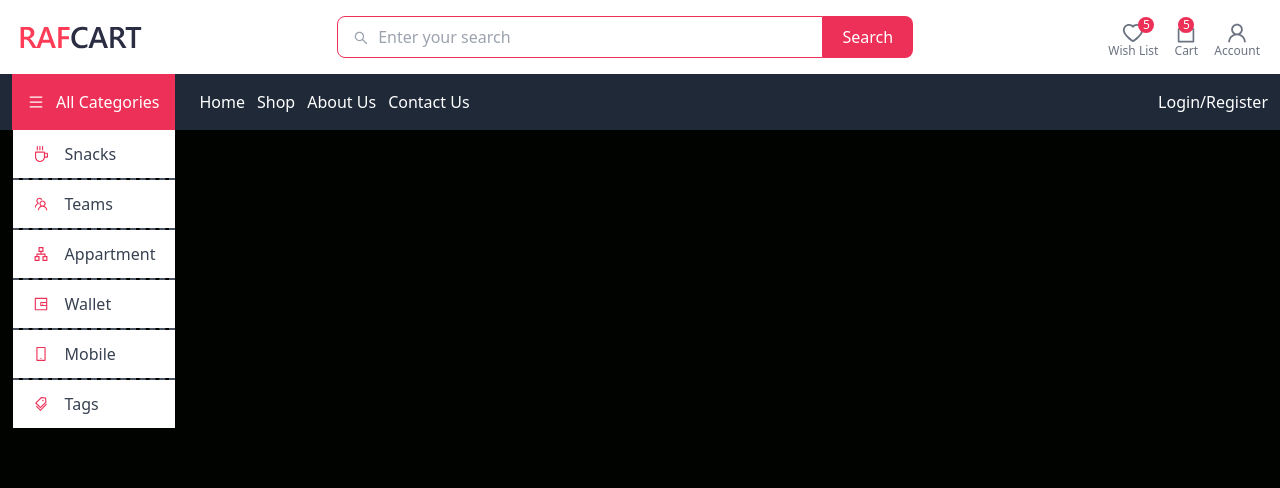
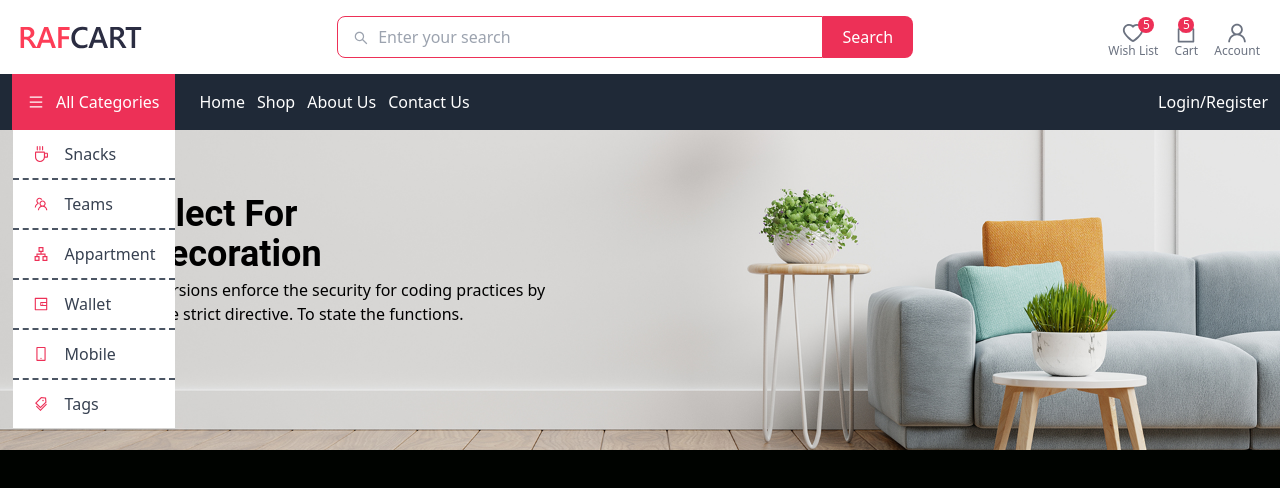
Before and after one commit to ralphbetta/landing-react, a React (Create React App) app: page /Ecommerce in a window 1280 px wide. Both pictures are taken after a click on the element "All Categories". Shown: the top 488 px of the page. Built offline with nearby package versions, Linux system fonts and the light colour scheme.

Commit message:
completed banner section with background image

```diff
--- /dev/null
+++ b/src/ecom-components/EcomBanner.jsx
@@ -0,0 +1,25 @@
+import React from 'react'
+
+ import banner from "../ecom-assets/banner-bg.jpg"
+
+// import ad from '../public/ecom-assets/banner-bg.jpg'
+
+const EcomBanner = () => {
+
+  return (
+    // bg-no-repeat bg-cover bg-center bg-fixed style={{backgroundImage: `url(${banner})`}}
+    <div className=' w-full h-[20rem] bg-no-repeat bg-cover bg-center' style={{backgroundImage: `url(${banner})`}}>
+      <div className='w-[60%] md:w-[40%] ml-10'>
+      <div className=' font-semibold text-4xl pt-16 font-roboto mb-1'>
+        Best Collect For <br/> Home Decoration
+      </div>
+      <p className=''>
+      New JavaScript versions enforce the security for coding practices by employing the use strict directive. To state the functions.
+      </p>
+      <button className='bg-primary hover:bg-primary_shade text-white p-3 rounded-md mt-3'>SHOP NOW</button>
+      </div>
+    </div>
+  )
+}
+
+export default EcomBanner
--- a/src/ecom-components/EcomMenu.jsx
+++ b/src/ecom-components/EcomMenu.jsx
@@ -27,7 +27,7 @@ const EcomMenu = () => {
             <div className=' flex items-center py-4 bg-primary px-4 relative cursor-pointer'>
                 <AiOutlineMenu className='mr-3'/>
                 <span onClick={toggle}>All Categories</span>
-                <ul className={drop?'absolute top-full right-0 ease-in-out duration-500 divide-y-2 divide-dashed divide-gray-600':'hidden'}>
+                <ul className={drop?'absolute bg-white top-full right-0 ease-in-out duration-500 divide-y-2 divide-dashed divide-gray-600':'hidden'}>
                     <li> <a href="#" className='flex items-center gap-4 text-gray-700 bg-white py-3 px-5'><AiOutlineCoffee className='text-primary'/>Snacks</a></li>
                     <li> <a href="#" className='flex items-center gap-4 text-gray-700 bg-white py-3 px-5'><AiOutlineTeam className='text-primary'/>Teams</a></li>
                     <li> <a href="#" className='flex items-center gap-4 text-gray-700 bg-white py-3 px-5'><AiOutlineApartment className='text-primary'/>Appartment</a></li>
--- a/src/pages/Ecommerce.js
+++ b/src/pages/Ecommerce.js
@@ -1,4 +1,5 @@
 import React from 'react'
+import EcomBanner from '../ecom-components/EcomBanner'
 import EcomMenu from '../ecom-components/EcomMenu'
 import EcomNav from '../ecom-components/EcomNav'
 
@@ -7,6 +8,7 @@ const Ecommerce = () => {
     <div className='bg-white h-full w-full'>
        <EcomNav/>
        <EcomMenu/>
+       <EcomBanner/>
     </div>
   )
 }
--- a/tailwind.config.js
+++ b/tailwind.config.js
@@ -16,8 +16,11 @@ module.exports = {
         xl: '1200px',
       },
       colors:{
-        primary: '#ED3057'
-      }
+        primary: '#ED3057',
+        primary_shade:'#ba0d31',
+
+      },
+
     },
   },
   plugins: [],
```
Also changed, not shown: public/ecom-assets/banner-bg.jpg (added).
